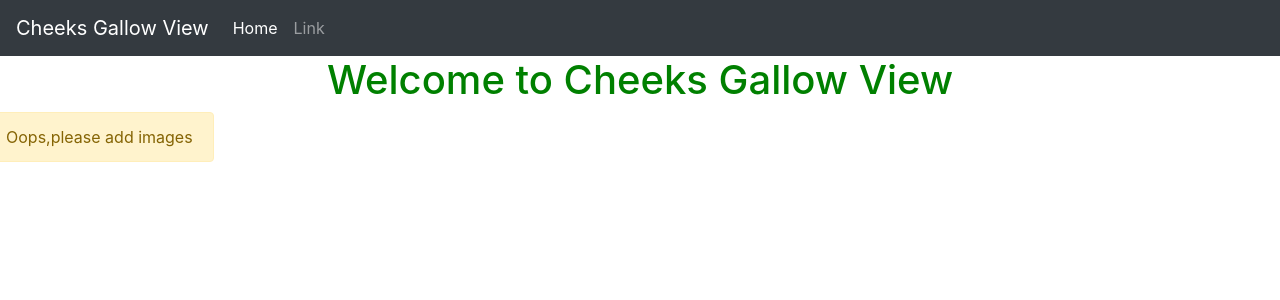
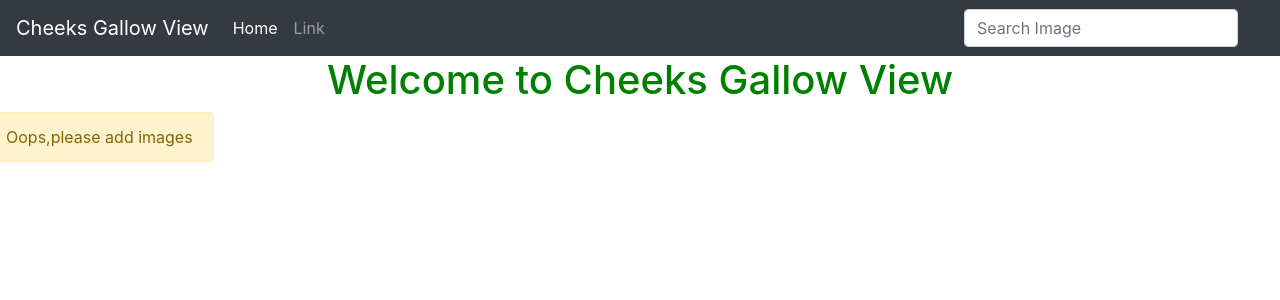
Before and after one commit to cheeks-cloud/Cheeks-Gallow-View, a Django app: page / in a window 1280 px wide. Shown: the top 300 px of the page. Run offline with Django 4.2, Linux system fonts and the light colour scheme; data that the repository does not hold is empty; some libraries are stand-ins or nearby versions.

Commit message:
adding the search functionality

```diff
--- a/gallery/templates/index.html
+++ b/gallery/templates/index.html
@@ -18,7 +18,7 @@
            </button>
        </div>
    </div>
-   <div class="modal fade" id="" tabindex="-1" aria-labelledby="exampleModalLabel" aria-hidden="true">
+   <!-- <div class="modal fade" id="" tabindex="-1" aria-labelledby="exampleModalLabel" aria-hidden="true">
       <div class="modal-dialog">
           <div class="modal-content">
               <div class="modal-header">
@@ -36,7 +36,7 @@
               </div>
           </div>
       </div>
-  </div>
+  </div> -->
   {% empty %}
   <div class="alert alert-warning text-center" role="alert">
       Oops,please add images
--- a/gallery/templates/navbar.html
+++ b/gallery/templates/navbar.html
@@ -15,17 +15,11 @@
         </li>
 
       </ul>
-      <!-- <form action="/search/" method="post">
-        {% csrf_token %}
-        <div class="input-group mb-3">
-            <div class="input-group">
-                <input type="text" name="category" class="form-control bg-transparent"
-                       placeholder="food,Travel">
-                <button class="btn search" id="button-addon2" type="submit"><i
-                        class="fas fa-search text-light"></i>
-                </button>
-            </div>
+      <form class="form-inline my-2 my-lg-0" role="search" action="{% url 'search' %}">
+        <div class="input-group mb-3"></div>
+            <input type="text" class="form-control" placeholder="Search Image" name="category">
+            <button class="btn search" id="button-addon2" type="submit"><i class="fas fa-search text-light"></i></button>
         </div>
-    </form> -->
+      </form>
     </div>
   </nav>
--- a/gallery/urls.py
+++ b/gallery/urls.py
@@ -6,7 +6,7 @@ from django.conf.urls.static import static
 urlpatterns=[
     path('',views.welcome,name = 'welcome'),
     path('image/(d+)',views.image,name = 'oneImage'),
-    # path('search/', views.search_by_category, name='search')
+    path('search/', views.search_by_category, name='search')
 ]
 if settings.DEBUG:
     urlpatterns+= static(settings.MEDIA_URL, document_root = settings.MEDIA_ROOT)
--- a/gallery/views.py
+++ b/gallery/views.py
@@ -17,3 +17,17 @@ def image(request):
 def update(request):
   new_image= Image.objects.filter(id=request).update(image = 'image')
   return new_image
+
+
+def search_by_category(request):
+
+    if 'image' in request.GET and request.GET["image"]:
+        search_term = request.GET.get("image")
+        searched_images = Image.search_by_category(search_term)
+        message = f"{search_term}"
+
+        return render(request, 'search.html',{"message":message,"image": searched_images})
+
+    else:
+        message = "You haven't searched for any term"
+        return render(request, 'search.html',{"message":message})
```
Also changed, not shown: gallery/templates/search.html (added, +25 -0 lines), media/images/a-girl-with-laptop-on-the-table-on-white-background-free-vector.jpg (added), media/images/savio-palacio-fontes-QSv0NvHpZ4g-unsplash.jpg (added), media/images/what-is-a-web-developer.jpg (added).
